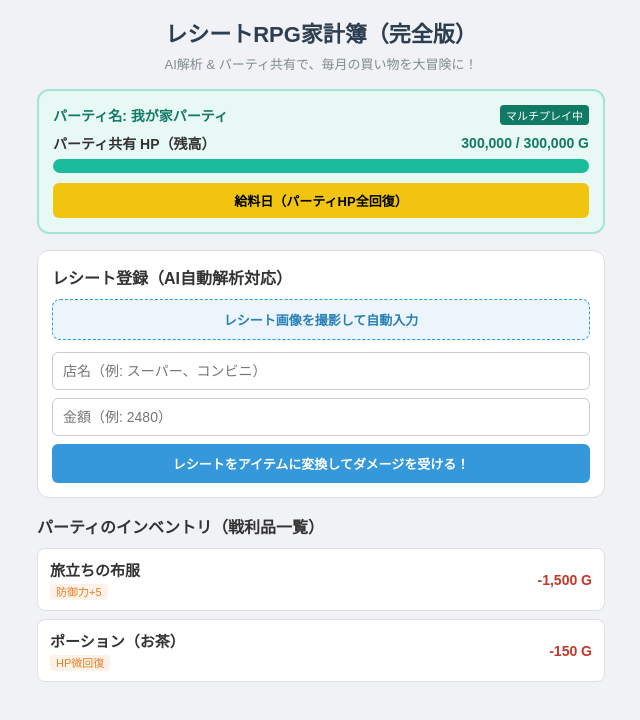
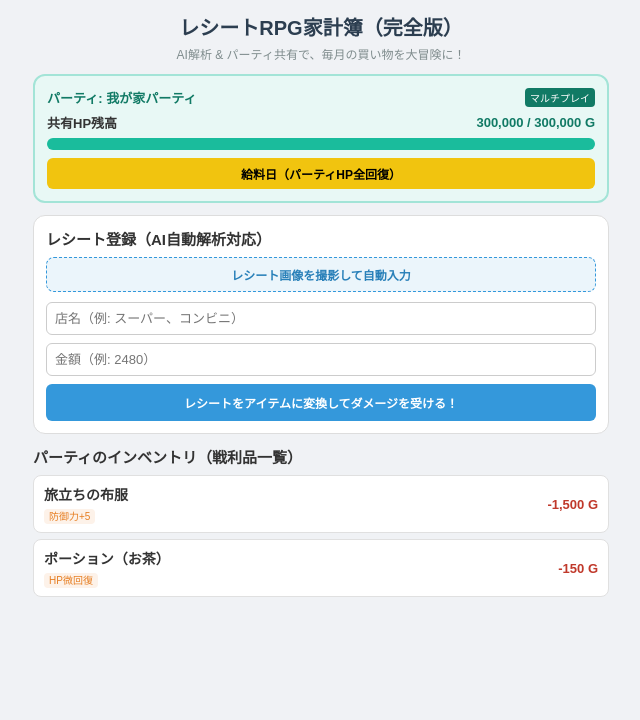
Before and after one commit to desrow9999-lang/receipt-rpg-app, a Next.js app: page / in a window 1280 px wide. Shown: the top 720 px of the page, without its empty margins (319-959 px from the left). Built offline with nearby package versions, Linux system fonts and the light colour scheme; no server answers.

Commit message:
Refactor styles and improve layout in page.tsx

```diff
--- a/app/page.tsx
+++ b/app/page.tsx
@@ -58,37 +58,37 @@ export default function ReceiptRpgApp() {
   };
 
   return (
-    <main style={{ padding: '16px', maxWidth: '600px', margin: '0 auto', fontFamily: 'sans-serif', color: '#333', boxSizing: 'border-box' }}>
-      <header style={{ textAlign: 'center', marginBottom: '16px' }}>
-        <h1 style={{ fontSize: '22px', color: '#2c3e50', margin: '0 0 6px 0' }}>レシートRPG家計簿（完全版）</h1>
-        <p style={{ fontSize: '13px', color: '#7f8c8d', margin: 0 }}>AI解析 & パーティ共有で、毎月の買い物を大冒険に！</p>
+    <main style={{ padding: '12px', maxWidth: '600px', margin: '0 auto', fontFamily: 'sans-serif', color: '#333', boxSizing: 'border-box' }}>
+      <header style={{ textAlign: 'center', marginBottom: '12px' }}>
+        <h1 style={{ fontSize: '20px', color: '#2c3e50', margin: '0 0 4px 0' }}>レシートRPG家計簿（完全版）</h1>
+        <p style={{ fontSize: '12px', color: '#7f8c8d', margin: 0 }}>AI解析 & パーティ共有で、毎月の買い物を大冒険に！</p>
       </header>
 
-      <section style={{ background: '#e8f8f5', border: '2px solid #a3e4d7', borderRadius: '12px', padding: '14px', marginBottom: '16px' }}>
-        <div style={{ display: 'flex', justifyContent: 'space-between', alignItems: 'center', marginBottom: '8px', gap: '8px' }}>
-          <span style={{ fontWeight: 'bold', color: '#117a65', fontSize: '14px', wordBreak: 'break-all' }}>パーティ名: {partyName}</span>
-          <span style={{ fontSize: '11px', background: '#117a65', color: '#fff', padding: '2px 6px', borderRadius: '4px', whiteSpace: 'nowrap' }}>マルチプレイ中</span>
+      <section style={{ background: '#e8f8f5', border: '2px solid #a3e4d7', borderRadius: '12px', padding: '12px', marginBottom: '12px' }}>
+        <div style={{ display: 'flex', justifyContent: 'space-between', alignItems: 'center', marginBottom: '6px', gap: '4px' }}>
+          <span style={{ fontWeight: 'bold', color: '#117a65', fontSize: '13px', overflow: 'hidden', textOverflow: 'ellipsis', whiteSpace: 'nowrap' }}>パーティ: {partyName}</span>
+          <span style={{ fontSize: '10px', background: '#117a65', color: '#fff', padding: '2px 5px', borderRadius: '4px', whiteSpace: 'nowrap' }}>マルチプレイ</span>
         </div>
-        <div style={{ display: 'flex', justifyContent: 'space-between', alignItems: 'center', marginBottom: '6px', fontWeight: 'bold', fontSize: '14px' }}>
-          <span style={{ whiteSpace: 'nowrap' }}>パーティ共有 HP（残高）</span>
+        <div style={{ display: 'flex', justifyContent: 'space-between', alignItems: 'center', marginBottom: '6px', fontWeight: 'bold', fontSize: '13px' }}>
+          <span style={{ whiteSpace: 'nowrap' }}>共有HP残高</span>
           <span style={{ color: '#117a65', whiteSpace: 'nowrap' }}>{hp.toLocaleString()} / {maxHp.toLocaleString()} G</span>
         </div>
-        <div style={{ width: '100%', background: '#d1f2eb', borderRadius: '8px', height: '14px', overflow: 'hidden' }}>
+        <div style={{ width: '100%', background: '#d1f2eb', borderRadius: '8px', height: '12px', overflow: 'hidden' }}>
           <div style={{ width: `${(hp / maxHp) * 100}%`, background: hp < 50000 ? '#e74c3c' : '#1abc9c', height: '100%', transition: 'width 0.3s ease' }} />
         </div>
         <button
           onClick={handleSalaryReset}
-          style={{ marginTop: '10px', width: '100%', background: '#f1c40f', border: 'none', padding: '8px', borderRadius: '6px', fontWeight: 'bold', cursor: 'pointer', fontSize: '13px' }}
+          style={{ marginTop: '8px', width: '100%', background: '#f1c40f', border: 'none', padding: '7px', borderRadius: '6px', fontWeight: 'bold', cursor: 'pointer', fontSize: '12px' }}
         >
           給料日（パーティHP全回復）
         </button>
       </section>
 
-      <section style={{ background: '#fff', border: '1px solid #ddd', borderRadius: '12px', padding: '14px', marginBottom: '16px' }}>
-        <h2 style={{ fontSize: '16px', margin: '0 0 10px 0' }}>レシート登録（AI自動解析対応）</h2>
+      <section style={{ background: '#fff', border: '1px solid #ddd', borderRadius: '12px', padding: '12px', marginBottom: '12px' }}>
+        <h2 style={{ fontSize: '15px', margin: '0 0 8px 0' }}>レシート登録（AI自動解析対応）</h2>
 
-        <div style={{ marginBottom: '12px', background: '#ebf5fb', padding: '10px', borderRadius: '8px', border: '1px dashed #3498db', textAlign: 'center' }}>
-          <label style={{ cursor: 'pointer', color: '#2980b9', fontWeight: 'bold', display: 'block', fontSize: '13px' }}>
+        <div style={{ marginBottom: '10px', background: '#ebf5fb', padding: '8px', borderRadius: '8px', border: '1px dashed #3498db', textAlign: 'center' }}>
+          <label style={{ cursor: 'pointer', color: '#2980b9', fontWeight: 'bold', display: 'block', fontSize: '12px' }}>
             {isAiProcessing ? 'AIがレシートを解析中...' : 'レシート画像を撮影して自動入力'}
             <input type="file" accept="image/*" onChange={handleAiScan} style={{ display: 'none' }} disabled={isAiProcessing} />
           </label>
@@ -100,7 +100,7 @@ export default function ReceiptRpgApp() {
             placeholder="店名（例: スーパー、コンビニ）"
             value={storeName}
             onChange={(e) => setStoreName(e.target.value)}
-            style={{ padding: '10px', borderRadius: '6px', border: '1px solid #ccc', fontSize: '14px' }}
+            style={{ padding: '8px', borderRadius: '6px', border: '1px solid #ccc', fontSize: '13px' }}
             required
           />
           <input
@@ -108,12 +108,12 @@ export default function ReceiptRpgApp() {
             placeholder="金額（例: 2480）"
             value={amount}
             onChange={(e) => setAmount(e.target.value)}
-            style={{ padding: '10px', borderRadius: '6px', border: '1px solid #ccc', fontSize: '14px' }}
+            style={{ padding: '8px', borderRadius: '6px', border: '1px solid #ccc', fontSize: '13px' }}
             required
           />
           <button
             type="submit"
-            style={{ background: '#3498db', color: '#fff', border: 'none', padding: '10px', borderRadius: '6px', fontWeight: 'bold', cursor: 'pointer', fontSize: '13px' }}
+            style={{ background: '#3498db', color: '#fff', border: 'none', padding: '10px', borderRadius: '6px', fontWeight: 'bold', cursor: 'pointer', fontSize: '12px' }}
           >
             レシートをアイテムに変換してダメージを受ける！
           </button>
@@ -121,15 +121,15 @@ export default function ReceiptRpgApp() {
       </section>
 
       <section>
-        <h2 style={{ fontSize: '16px', margin: '0 0 10px 0' }}>パーティのインベントリ（戦利品一覧）</h2>
-        <ul style={{ listStyle: 'none', padding: 0, margin: 0, display: 'flex', flexDirection: 'column', gap: '8px' }}>
+        <h2 style={{ fontSize: '15px', margin: '0 0 8px 0' }}>パーティのインベントリ（戦利品一覧）</h2>
+        <ul style={{ listStyle: 'none', padding: 0, margin: 0, display: 'flex', flexDirection: 'column', gap: '6px' }}>
           {items.map((item, index) => (
-            <li key={index} style={{ background: '#fff', border: '1px solid #e0e0e0', borderRadius: '8px', padding: '10px 12px', display: 'flex', justifyContent: 'space-between', alignItems: 'center' }}>
+            <li key={index} style={{ background: '#fff', border: '1px solid #e0e0e0', borderRadius: '8px', padding: '8px 10px', display: 'flex', justifyContent: 'space-between', alignItems: 'center' }}>
               <div>
-                <strong style={{ display: 'block', fontSize: '15px', marginBottom: '2px' }}>{item.name}</strong>
-                <span style={{ fontSize: '11px', color: '#e67e22', background: '#fdf2e9', padding: '2px 6px', borderRadius: '4px' }}>{item.bonus}</span>
+                <strong style={{ display: 'block', fontSize: '14px', marginBottom: '2px' }}>{item.name}</strong>
+                <span style={{ fontSize: '10px', color: '#e67e22', background: '#fdf2e9', padding: '2px 5px', borderRadius: '4px' }}>{item.bonus}</span>
               </div>
-              <span style={{ fontWeight: 'bold', color: '#c0392b', fontSize: '14px', whiteSpace: 'nowrap' }}>-{item.price.toLocaleString()} G</span>
+              <span style={{ fontWeight: 'bold', color: '#c0392b', fontSize: '13px', whiteSpace: 'nowrap' }}>-{item.price.toLocaleString()} G</span>
             </li>
           ))}
         </ul>
```
